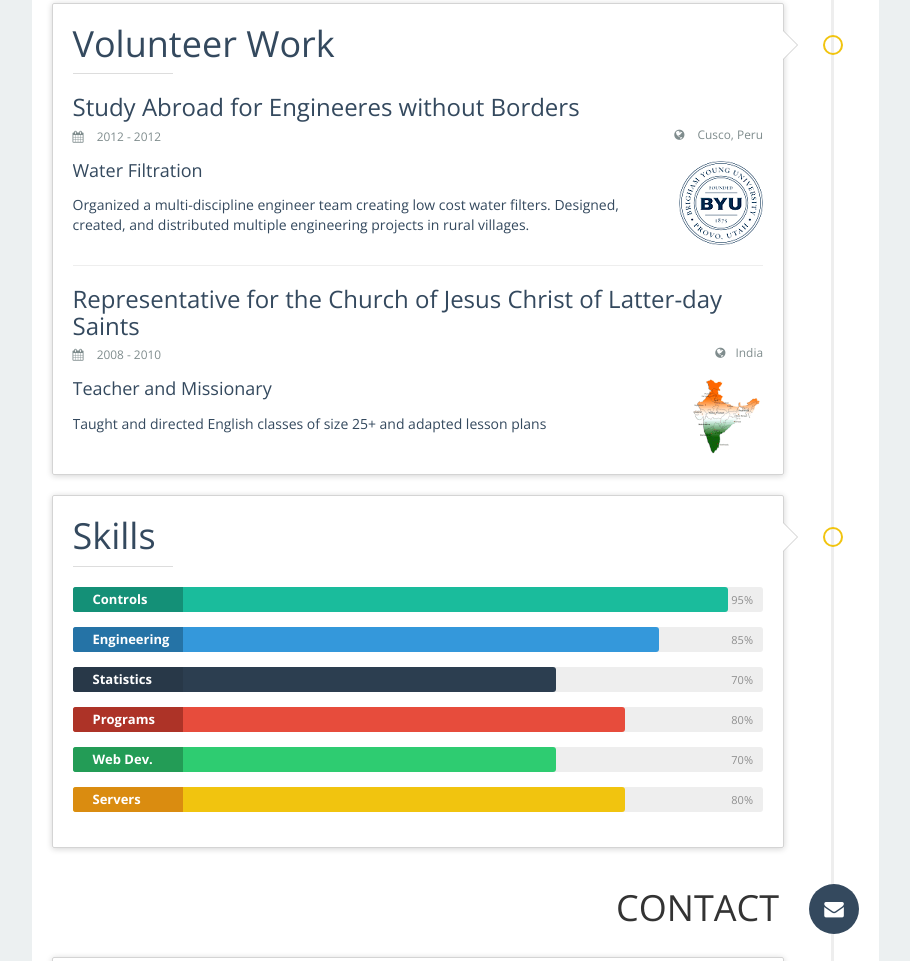
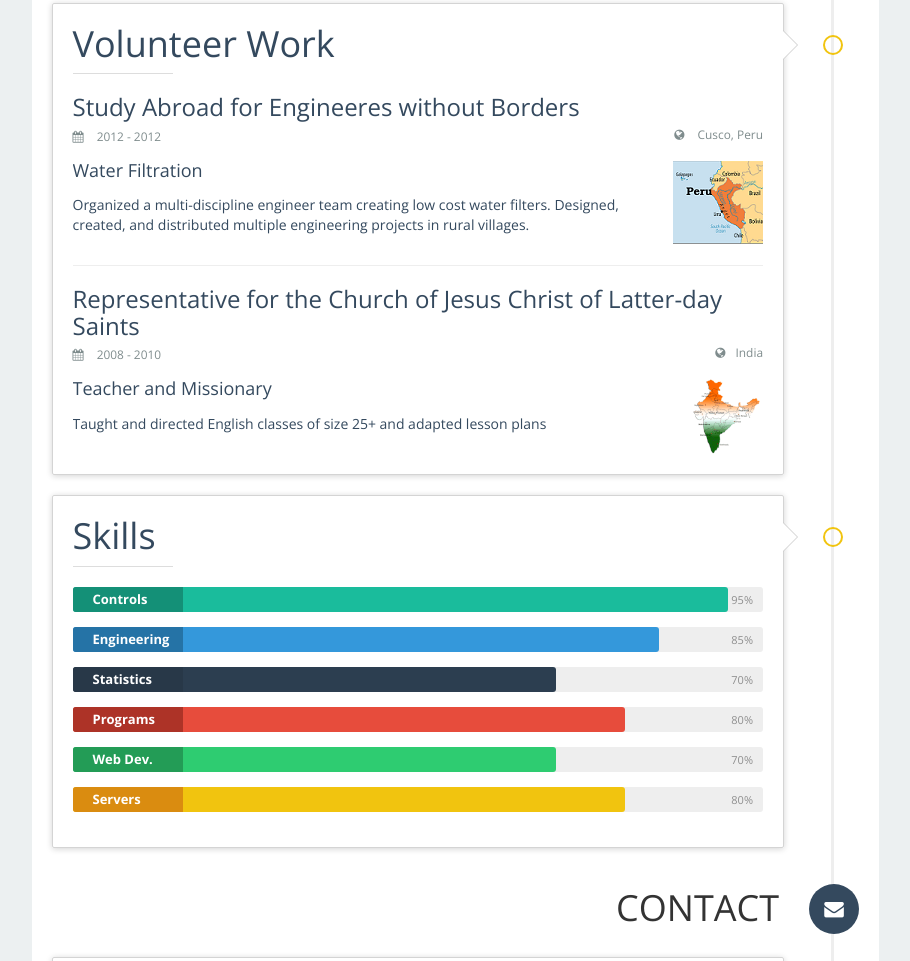
Before and after one commit to JeremyBYU/aboutMe, a plain HTML site: page index.html in a window 1280 px wide. Shown: the part 2574-3535 px from the top of the page, without its empty margins (331-1241 px from the left). Drawn offline with nearby package versions, Linux system fonts and the light colour scheme.

Commit message:
Changed Peru Picture

```diff
--- a/index.html
+++ b/index.html
@@ -333,7 +333,7 @@
                                             </div>
                                             <div class="media-right">
                                                 <a href="#">
-                                                    <img class="media-object" src="img/content/byuLogo4.png" alt="...">
+                                                    <img class="media-object" src="img/content/peru.png" alt="...">
                                                 </a>
                                             </div>
                                         </div>
```
Also changed, not shown: img/content/peru.png (added).
